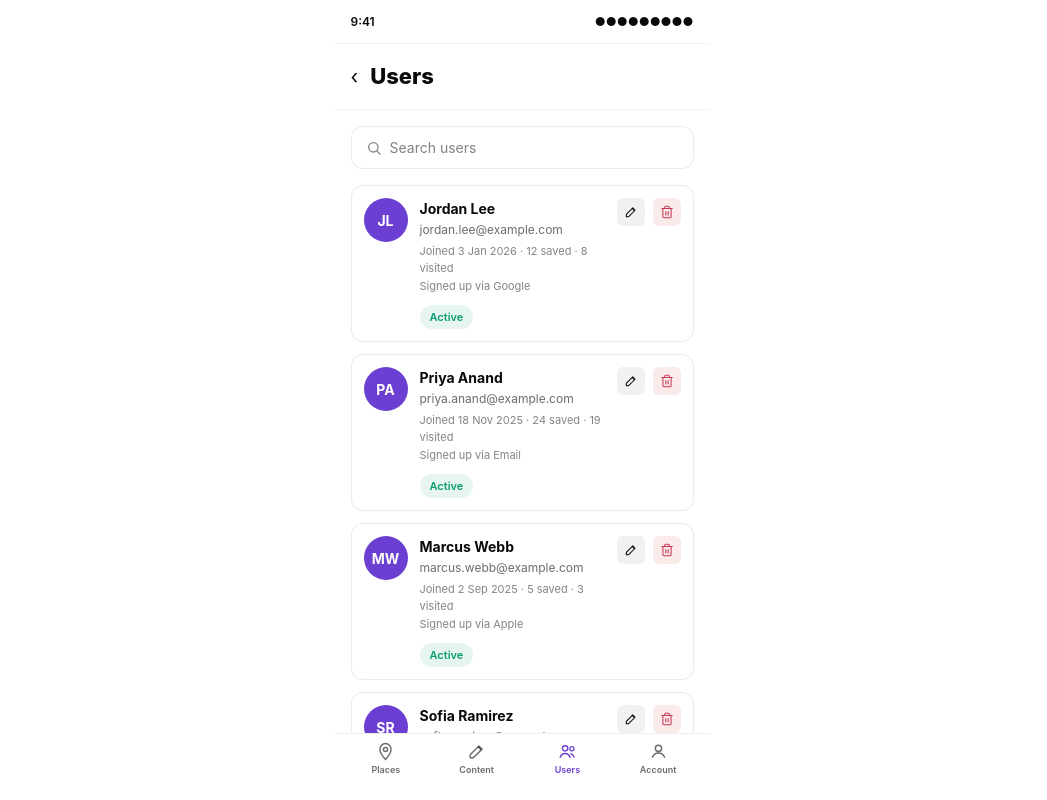
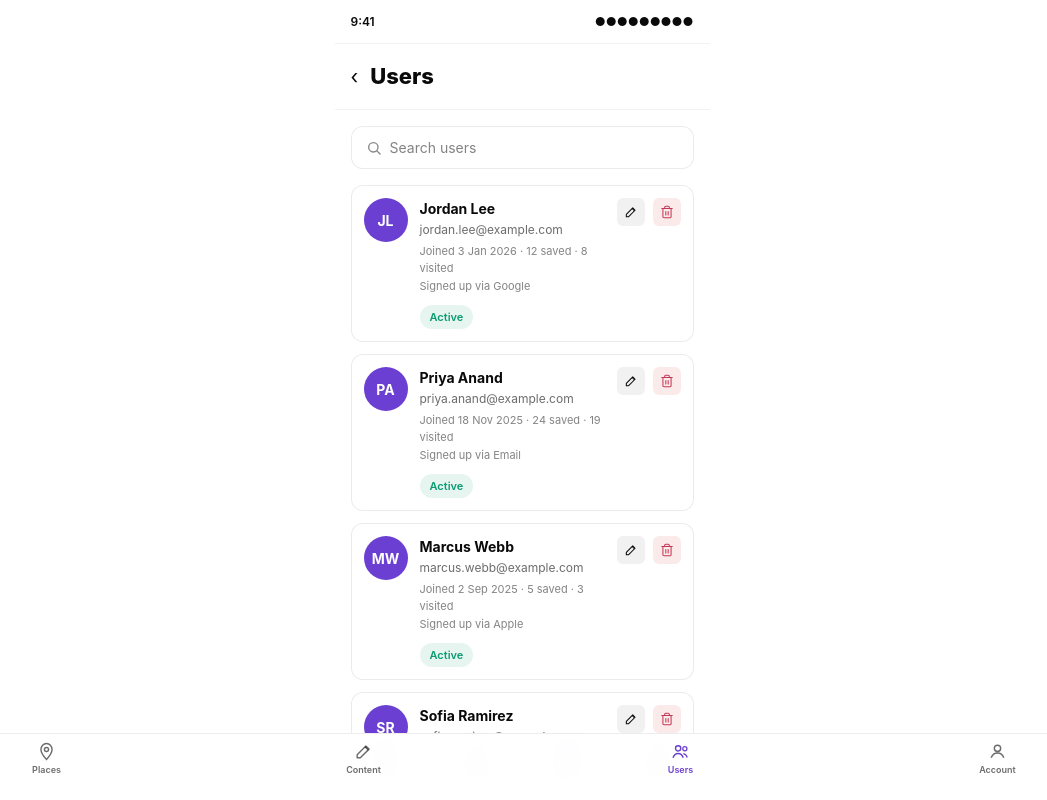
Before and after one commit to TheLimited88/vibe-travel, a Next.js app: page /admin/users in a window 1280 px wide. Shown: the whole page, without its empty margins (118-1165 px from the left). Built offline with nearby package versions, Linux system fonts and the light colour scheme.

Commit message:
Add: Bottom navigation menu to Users and Content pages for cross-section navigation

```diff
--- a/app/admin/content/page.tsx
+++ b/app/admin/content/page.tsx
@@ -1,6 +1,7 @@
 'use client';
 
 import { useState } from 'react';
+import { useRouter } from 'next/navigation';
 
 const contentPages = [
   { key: 'about', label: 'About', title: 'About Vibe Travel' },
@@ -12,6 +13,7 @@ const contentPages = [
 ];
 
 export default function ContentPage() {
+  const router = useRouter();
   const [selectedTab, setSelectedTab] = useState('about');
   const [isEditing, setIsEditing] = useState(false);
   const [showVersionHistory, setShowVersionHistory] = useState(true);
--- a/app/admin/users/page.tsx
+++ b/app/admin/users/page.tsx
@@ -1,6 +1,7 @@
 'use client';
 
 import { useState } from 'react';
+import { useRouter } from 'next/navigation';
 
 interface User {
   id: string;
@@ -69,6 +70,7 @@ const avatarColors: { [key: string]: string } = {
 };
 
 export default function UsersPage() {
+  const router = useRouter();
   const [users, setUsers] = useState<User[]>(mockUsers);
   const [searchQuery, setSearchQuery] = useState('');
   const [editingUser, setEditingUser] = useState<User | null>(null);
@@ -425,6 +427,26 @@ export default function UsersPage() {
           </div>
         </div>
       )}
+
+      {/* Admin Bottom Navigation */}
+      <div style={{ background: 'rgba(255,255,255,0.92)', backdropFilter: 'blur(10px)', borderTop: '1px solid rgba(10,10,10,0.07)', display: 'flex', padding: '8px 6px 24px', flexShrink: 0, gap: 0, justifyContent: 'space-around', zIndex: 30, position: 'fixed', bottom: 0, left: 0, right: 0 }}>
+        <button onClick={() => router.push('/admin/place/new')} style={{ display: 'flex', flexDirection: 'column', alignItems: 'center', gap: '2px', fontSize: '9px', fontWeight: '600', color: 'rgba(10,10,10,0.6)', background: 'none', border: 'none', cursor: 'pointer', flex: 1 }}>
+          <svg width="19" height="19" viewBox="0 0 24 24" fill="none"><path d="M12 22s7-7.4 7-12.5C19 5.4 15.9 2 12 2S5 5.4 5 9.5C5 14.6 12 22 12 22z" stroke="currentColor" strokeWidth="1.8"/><circle cx="12" cy="9.5" r="2.6" stroke="currentColor" strokeWidth="1.8"/></svg>
+          <span>Places</span>
+        </button>
+        <button onClick={() => router.push('/admin/content')} style={{ display: 'flex', flexDirection: 'column', alignItems: 'center', gap: '2px', fontSize: '9px', fontWeight: '600', color: 'rgba(10,10,10,0.6)', background: 'none', border: 'none', cursor: 'pointer', flex: 1 }}>
+          <svg width="19" height="19" viewBox="0 0 24 24" fill="none"><path d="M4 20h4l11-11-4-4L4 16v4z" stroke="currentColor" strokeWidth="1.8" strokeLinejoin="round"/><path d="M14 6l4 4" stroke="currentColor" strokeWidth="1.8"/></svg>
+          <span>Content</span>
+        </button>
+        <button style={{ display: 'flex', flexDirection: 'column', alignItems: 'center', gap: '2px', fontSize: '9px', fontWeight: '600', color: '#6B3FD1', background: 'none', border: 'none', cursor: 'not-allowed', flex: 1 }}>
+          <svg width="19" height="19" viewBox="0 0 24 24" fill="none"><circle cx="9" cy="8" r="3.3" stroke="currentColor" strokeWidth="1.8"/><path d="M2.5 20c1.2-3.6 3.8-5.4 6.5-5.4s5.3 1.8 6.5 5.4" stroke="currentColor" strokeWidth="1.8"/><circle cx="17.5" cy="8.5" r="2.6" stroke="currentColor" strokeWidth="1.6"/><path d="M15.5 14.6c2.2.3 4 1.8 5 4.9" stroke="currentColor" strokeWidth="1.6"/></svg>
+          <span>Users</span>
+        </button>
+        <button onClick={() => router.push('/admin/account')} style={{ display: 'flex', flexDirection: 'column', alignItems: 'center', gap: '2px', fontSize: '9px', fontWeight: '600', color: 'rgba(10,10,10,0.6)', background: 'none', border: 'none', cursor: 'pointer', flex: 1 }}>
+          <svg width="19" height="19" viewBox="0 0 24 24" fill="none"><circle cx="12" cy="8" r="4" stroke="currentColor" strokeWidth="1.8"/><path d="M4 20c1.5-4 4.5-6 8-6s6.5 2 8 6" stroke="currentColor" strokeWidth="1.8"/></svg>
+          <span>Account</span>
+        </button>
+      </div>
     </div>
   );
 }
```
